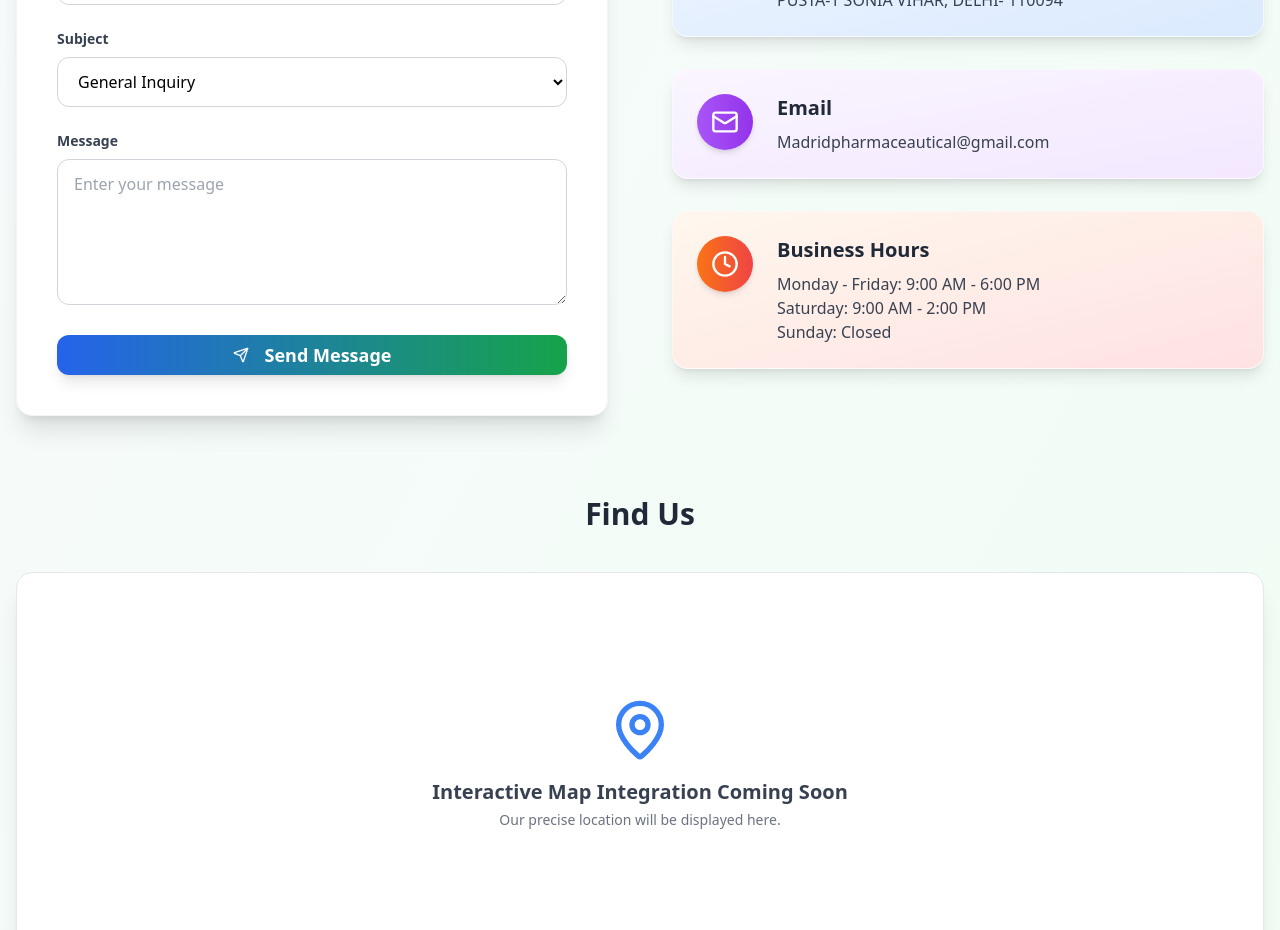
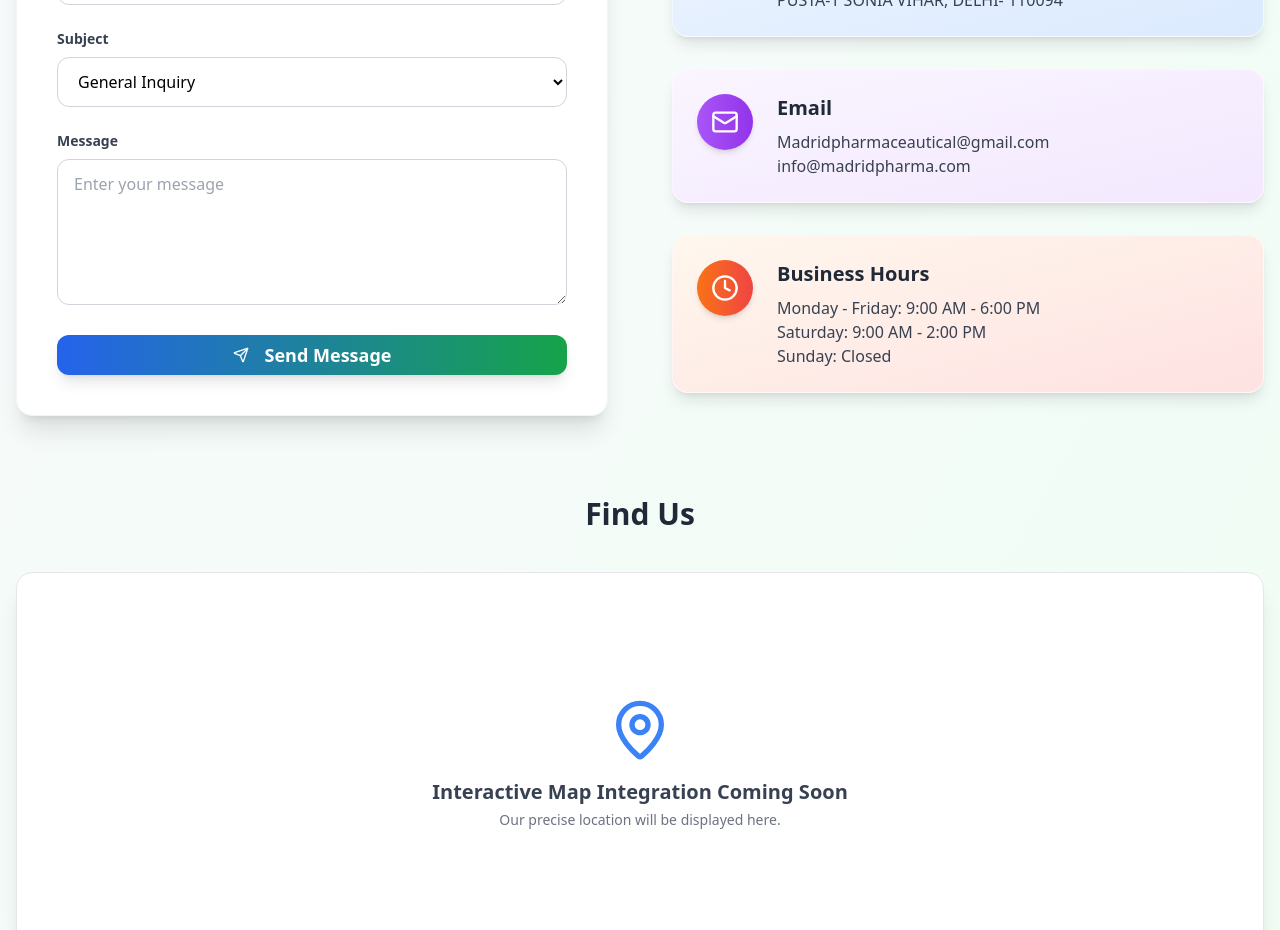
Before and after one commit to vijay-cmtai/MadridPharma1.1, a React (Vite) app: page /contact in a window 1280 px wide. Shown: the part 800-1730 px from the top of the page. Built offline with nearby package versions, Linux system fonts and the light colour scheme.

Commit message:
Update Contact.tsx

```diff
--- a/src/pages/Contact.tsx
+++ b/src/pages/Contact.tsx
@@ -265,12 +265,10 @@ const Contact = () => {
                     color: "from-blue-500 to-blue-600",
                     bgColor: "from-blue-50 to-blue-100",
                   },
-                  {
+                 {
                     icon: Mail,
                     title: "Email",
-                    // --- [YEH LINE UPDATE HUI HAI] ---
-                    content:
-                      "Madridpharmaceautical@gmail.com",
+                    content: "Madridpharmaceautical@gmail.com\ninfo@madridpharma.com",
                     color: "from-purple-500 to-purple-600",
                     bgColor: "from-purple-50 to-purple-100",
                   },
```
